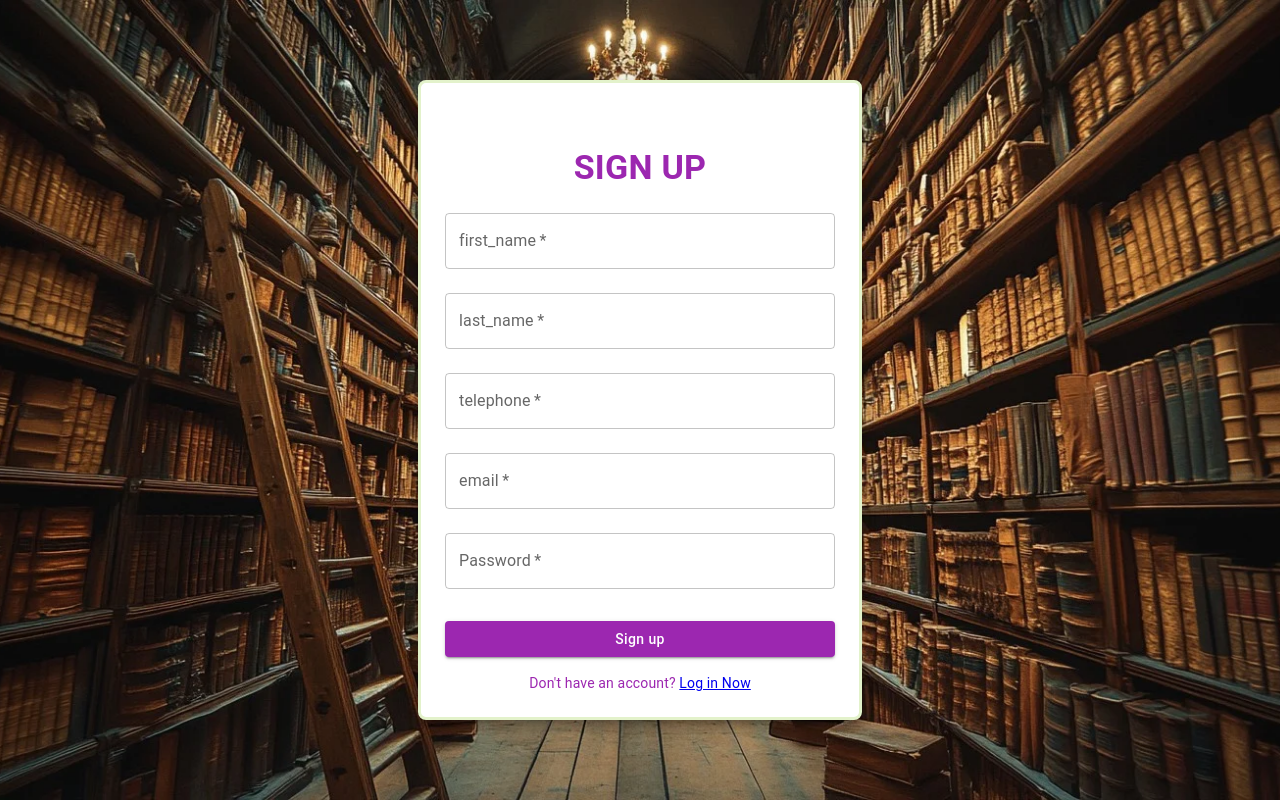
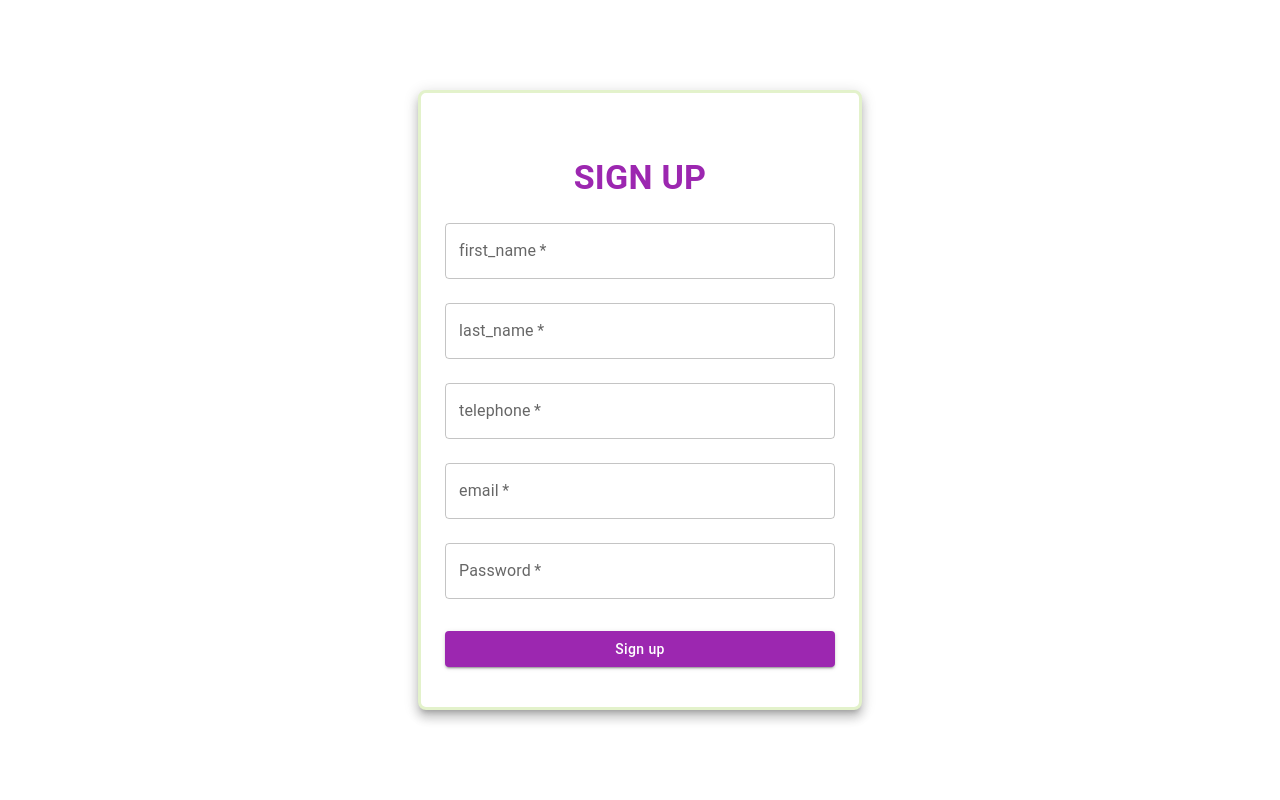
Before and after one commit to Mbaye-ndiaye/gestion_biblio, a React (Create React App) app: page /sign-up in a window 1280 px wide. Built offline with nearby package versions, Linux system fonts and the light colour scheme.

Commit message:
supprimer Navlink

```diff
--- a/src/pages/inscription/SignUp.jsx
+++ b/src/pages/inscription/SignUp.jsx
@@ -9,8 +9,6 @@ import {
 } from "@mui/material";
 import { createTheme, ThemeProvider } from "@mui/material/styles";
 import { useDispatch, useSelector } from "react-redux";
-import Image from "../../assets/image/StockCake.jpg";
-import { NavLink, Outlet } from "react-router-dom";
 import { register } from "../../actions/authActions"; // import the register action
 
 const theme = createTheme({
@@ -134,7 +132,6 @@ export default function SignUp() {
                 value={formData.password}
                 onChange={handleChange}
               />
-              <NavLink to="/dashboard">
               <Button
                 type="submit"
                 fullWidth
@@ -143,14 +140,7 @@ export default function SignUp() {
               >
                 Sign up
               </Button>
-              </NavLink>
-              <Box sx={{ textAlign: "center" }}>
-                <Typography variant="body2" sx={{ color: "primary.main" }}>
-                  Don't have an account? <NavLink to="/">Log in Now</NavLink>
-                </Typography>
             </Box>
-            </Box>
-            <Outlet />
           </Box>
         </Container>
       </Box>
```
Lines whose indentation alone changed are shown as unchanged.
